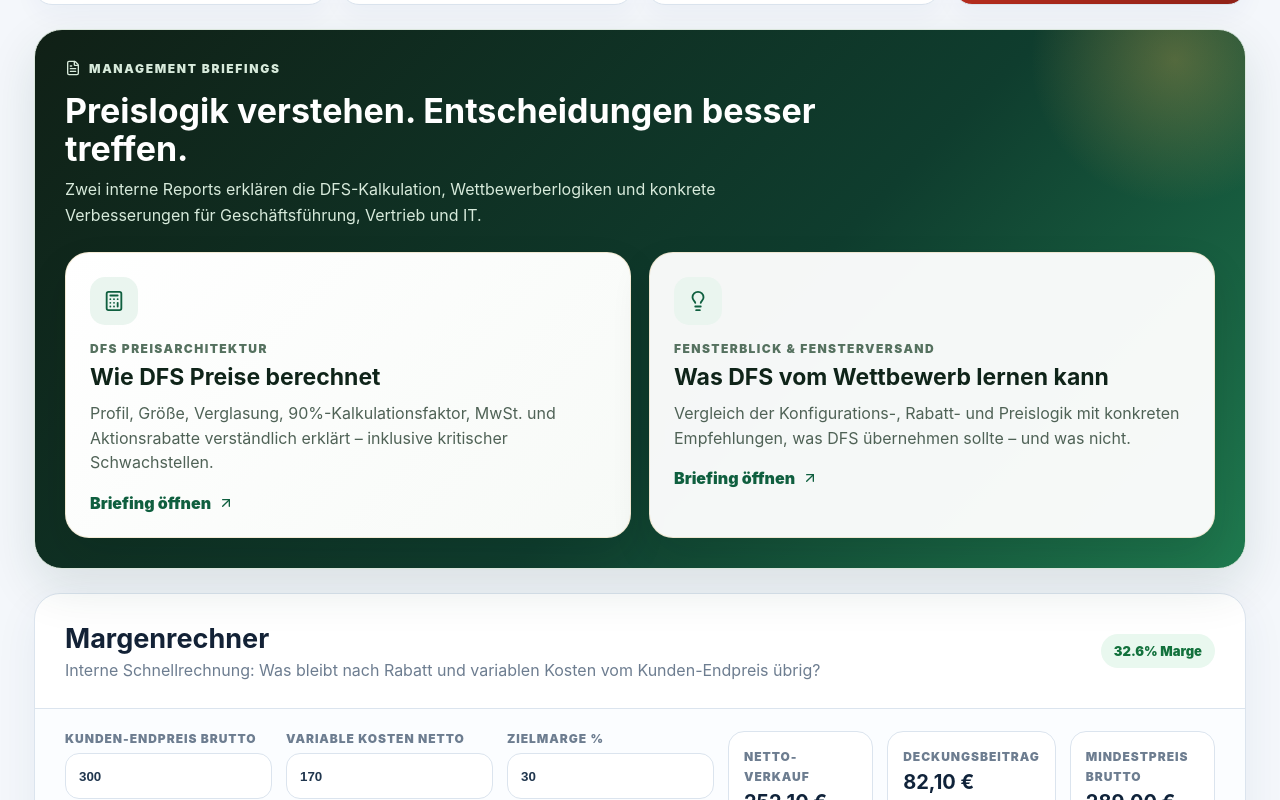
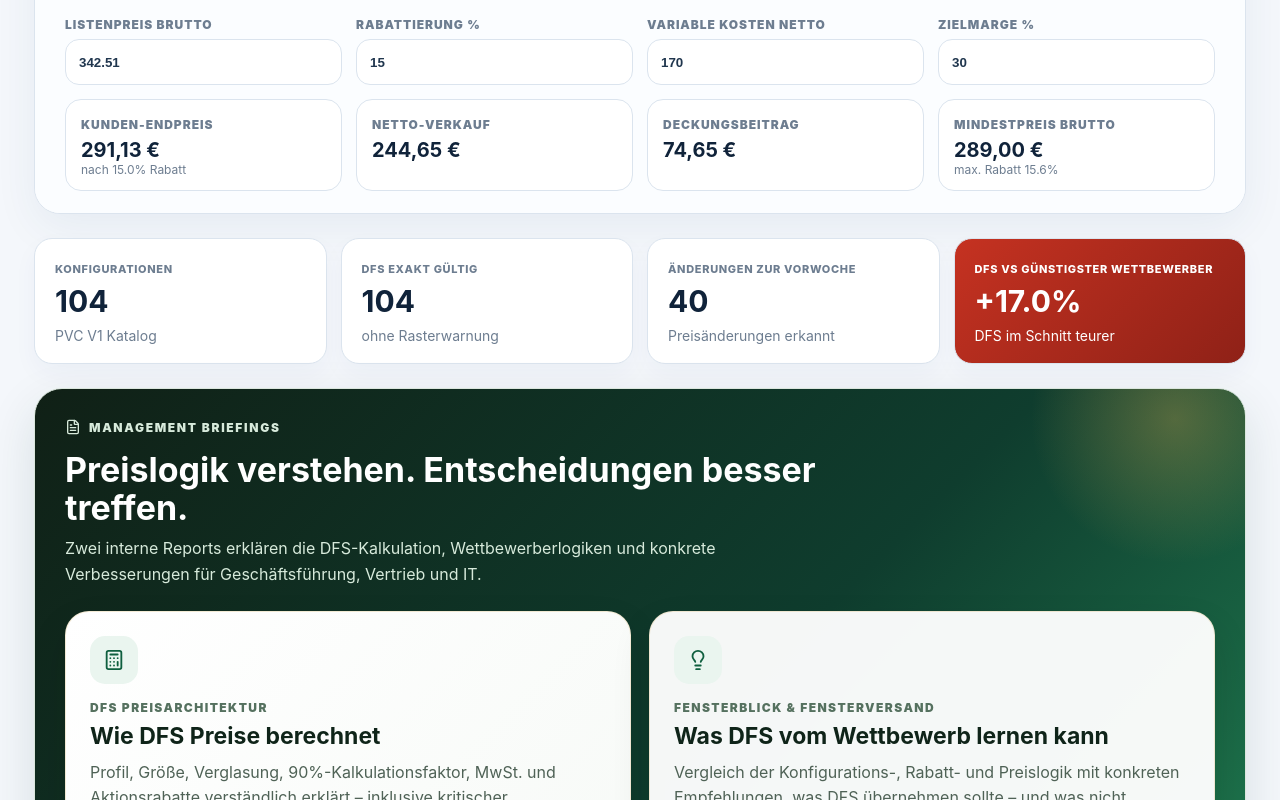
Before and after one commit to Ricky-Claw/fenster-price-radar, a React (Vite) app: page / in a window 1280 px wide. Shown: the part 860-1660 px from the top of the page. Built offline with nearby package versions, Linux system fonts and the light colour scheme.

Commit message:
feat: add discount to margin calculator

```diff
--- a/src/App.jsx
+++ b/src/App.jsx
@@ -61,7 +61,7 @@
   const [quote,setQuote]=useState({profile:'aluplast-ideal-4000',width:1000,height:1200,glazing:'3fach',opening:'Dreh-Kipp',color:'weiß'});
   const [quoteResult,setQuoteResult]=useState(null);
   const [quoteLoading,setQuoteLoading]=useState(false);
-  const [margin,setMargin]=useState({gross:300,cost:170,target:30});
+  const [margin,setMargin]=useState({gross:342.51,discount:15,cost:170,target:30});
   async function runQuote(){
     setQuoteLoading(true);
     try{
@@ -94,12 +94,16 @@
     return {configs:data.length, exact:exact.length, cheaper, avg, avgClass, validDfs, changed};
   },[data]);
 
-  const marginNet = Number(margin.gross || 0) / 1.19;
+  const marginGrossList = Number(margin.gross || 0);
+  const marginDiscount = Math.min(Math.max(Number(margin.discount || 0),0),99);
+  const marginCustomerGross = marginGrossList * (1 - marginDiscount / 100);
+  const marginNet = marginCustomerGross / 1.19;
   const marginContribution = marginNet - Number(margin.cost || 0);
   const marginPct = marginNet > 0 ? (marginContribution / marginNet) * 100 : 0;
   const target = Number(margin.target || 0);
   const minNet = target < 100 ? Number(margin.cost || 0) / (1 - target / 100) : 0;
   const minGross = minNet * 1.19;
+  const maxDiscount = marginGrossList > 0 ? Math.max(0, (1 - minGross / marginGrossList) * 100) : 0;
   const marginState = marginPct >= target ? 'good' : marginPct >= target - 5 ? 'mid' : 'bad';
 
   if(!payload) return <div className="loading">Fensterradar v1 wird geladen…</div>;
@@ -142,6 +146,23 @@
         </div>}
       </section>
 
+      <section className="panel marginPanel" id="margenrechner">
+        <div className="panelHead">
+          <div><h2>Margenrechner</h2><p>Direkt unter dem Konfigurator: Listenpreis, Rabatt und Kosten variieren, um Zielmarge und Mindestpreis zu prüfen.</p></div>
+          <span className={cls('marginStatus', marginState)}>{marginPct.toFixed(1)}% Marge</span>
+        </div>
+        <div className="marginGrid">
+          <label><span>Listenpreis brutto</span><input type="number" value={margin.gross} onChange={e=>setMargin({...margin,gross:e.target.value})}/></label>
+          <label><span>Rabattierung %</span><input type="number" min="0" max="99" value={margin.discount} onChange={e=>setMargin({...margin,discount:e.target.value})}/></label>
+          <label><span>Variable Kosten netto</span><input type="number" value={margin.cost} onChange={e=>setMargin({...margin,cost:e.target.value})}/></label>
+          <label><span>Zielmarge %</span><input type="number" value={margin.target} onChange={e=>setMargin({...margin,target:e.target.value})}/></label>
+          <div className="marginResult"><small>Kunden-Endpreis</small><b>{eur(marginCustomerGross)}</b><span>nach {marginDiscount.toFixed(1)}% Rabatt</span></div>
+          <div className="marginResult"><small>Netto-Verkauf</small><b>{eur(marginNet)}</b></div>
+          <div className="marginResult"><small>Deckungsbeitrag</small><b>{eur(marginContribution)}</b></div>
+          <div className="marginResult"><small>Mindestpreis brutto</small><b>{eur(minGross)}</b><span>max. Rabatt {maxDiscount.toFixed(1)}%</span></div>
+        </div>
+      </section>
+
       <section className="cards">
         <div className="card"><small>Konfigurationen</small><b>{stats.configs}</b><span>PVC V1 Katalog</span></div>
         <div className="card"><small>DFS exakt gültig</small><b>{stats.validDfs}</b><span>ohne Rasterwarnung</span></div>
@@ -173,20 +194,6 @@
         </div>
       </section>
 
-      <section className="panel marginPanel" id="margenrechner">
-        <div className="panelHead">
-          <div><h2>Margenrechner</h2><p>Interne Schnellrechnung: Was bleibt nach Rabatt und variablen Kosten vom Kunden-Endpreis übrig?</p></div>
-          <span className={cls('marginStatus', marginState)}>{marginPct.toFixed(1)}% Marge</span>
-        </div>
-        <div className="marginGrid">
-          <label><span>Kunden-Endpreis brutto</span><input type="number" value={margin.gross} onChange={e=>setMargin({...margin,gross:e.target.value})}/></label>
-          <label><span>Variable Kosten netto</span><input type="number" value={margin.cost} onChange={e=>setMargin({...margin,cost:e.target.value})}/></label>
-          <label><span>Zielmarge %</span><input type="number" value={margin.target} onChange={e=>setMargin({...margin,target:e.target.value})}/></label>
-          <div className="marginResult"><small>Netto-Verkauf</small><b>{eur(marginNet)}</b></div>
-          <div className="marginResult"><small>Deckungsbeitrag</small><b>{eur(marginContribution)}</b></div>
-          <div className="marginResult"><small>Mindestpreis brutto</small><b>{eur(minGross)}</b><span>für {target}% Zielmarge</span></div>
-        </div>
-      </section>
 
       <section className="panel" id="radar">
         <div className="panelHead">
```
Also changed, not shown: src/styles.css.
